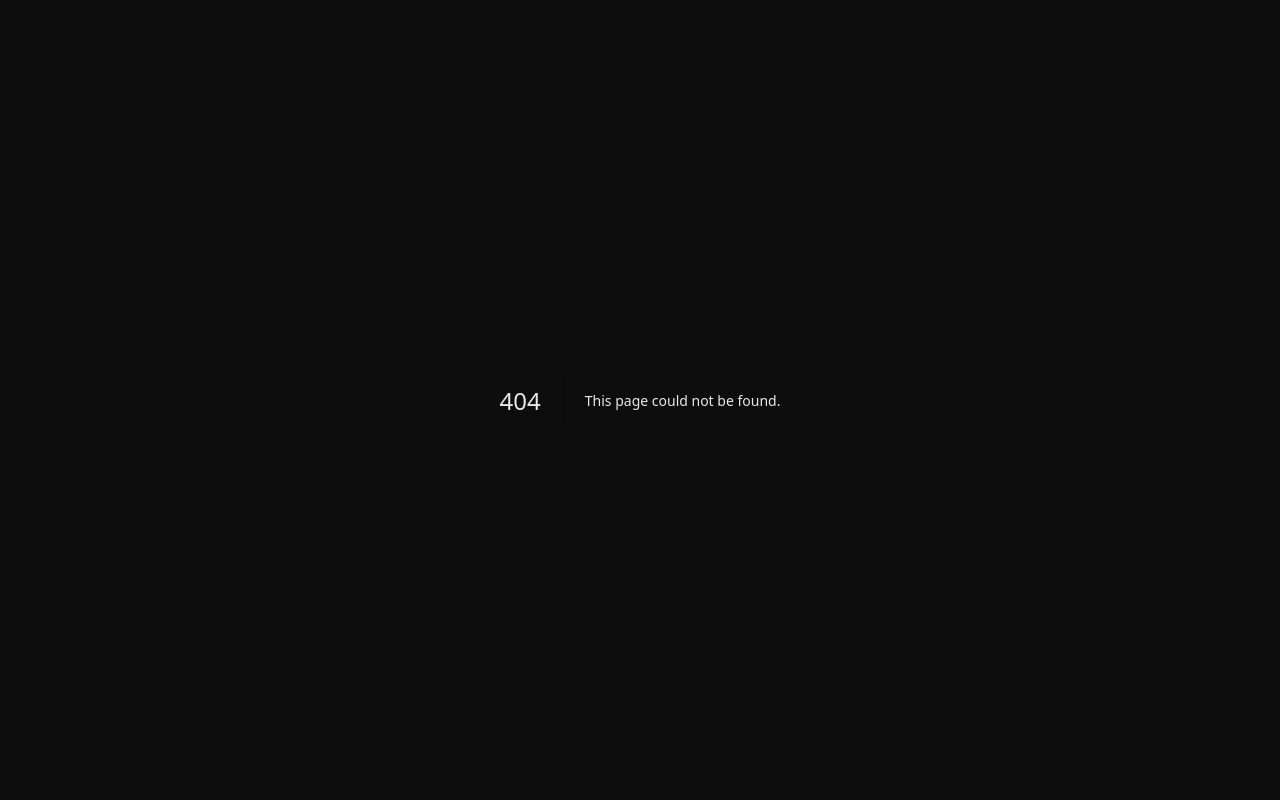
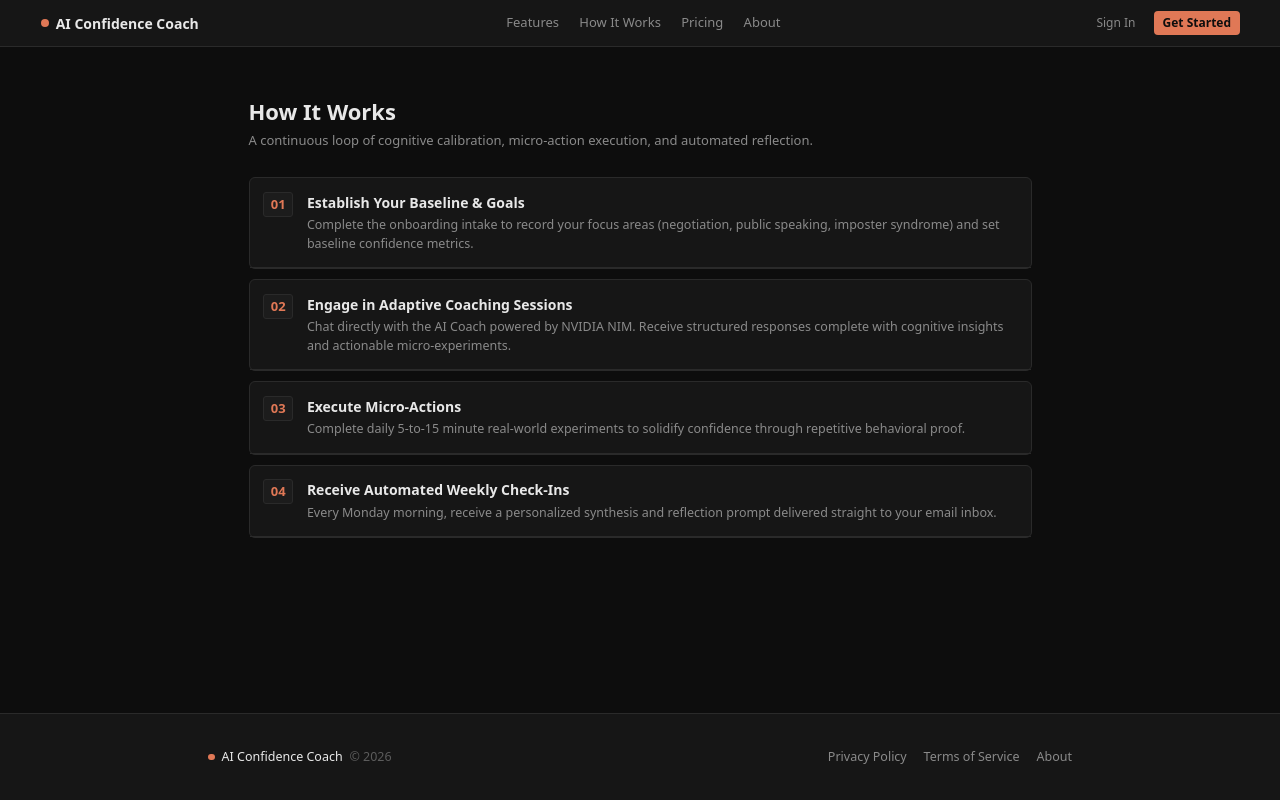
Before and after one commit to girishlade111/Elevra, a Next.js app: page /how-it-works in a window 1280 px wide. Before the commit this address had no page. Built offline with nearby package versions, Linux system fonts and the light colour scheme.

Commit message:
feat(marketing): add how-it-works page route

```diff
--- /dev/null
+++ b/src/app/(marketing)/how-it-works/page.tsx
@@ -0,0 +1,60 @@
+import { Container } from "@/components/layout/container";
+import { Card, CardHeader, CardTitle, CardDescription } from "@/components/ui/card";
+
+export default function HowItWorksPage() {
+  const steps = [
+    {
+      step: "01",
+      title: "Establish Your Baseline & Goals",
+      desc: "Complete the onboarding intake to record your focus areas (negotiation, public speaking, imposter syndrome) and set baseline confidence metrics.",
+    },
+    {
+      step: "02",
+      title: "Engage in Adaptive Coaching Sessions",
+      desc: "Chat directly with the AI Coach powered by NVIDIA NIM. Receive structured responses complete with cognitive insights and actionable micro-experiments.",
+    },
+    {
+      step: "03",
+      title: "Execute Micro-Actions",
+      desc: "Complete daily 5-to-15 minute real-world experiments to solidify confidence through repetitive behavioral proof.",
+    },
+    {
+      step: "04",
+      title: "Receive Automated Weekly Check-Ins",
+      desc: "Every Monday morning, receive a personalized synthesis and reflection prompt delivered straight to your email inbox.",
+    },
+  ];
+
+  return (
+    <div className="py-14">
+      <Container size="default" className="space-y-8">
+        <div>
+          <h1 className="text-[22px] font-semibold text-text-primary">How It Works</h1>
+          <p className="text-[13px] text-text-secondary mt-1">
+            A continuous loop of cognitive calibration, micro-action execution, and automated reflection.
+          </p>
+        </div>
+
+        <div className="space-y-3">
+          {steps.map((s) => (
+            <Card key={s.step} className="bg-panel border-border">
+              <CardHeader>
+                <div className="flex items-start gap-4">
+                  <div className="text-[13px] font-semibold text-accent px-2 py-0.5 rounded-[3px] border border-border bg-surface-secondary">
+                    {s.step}
+                  </div>
+                  <div>
+                    <CardTitle className="text-[14px]">{s.title}</CardTitle>
+                    <CardDescription className="text-[12.5px] mt-1 text-text-secondary">
+                      {s.desc}
+                    </CardDescription>
+                  </div>
+                </div>
+              </CardHeader>
+            </Card>
+          ))}
+        </div>
+      </Container>
+    </div>
+  );
+}
```
